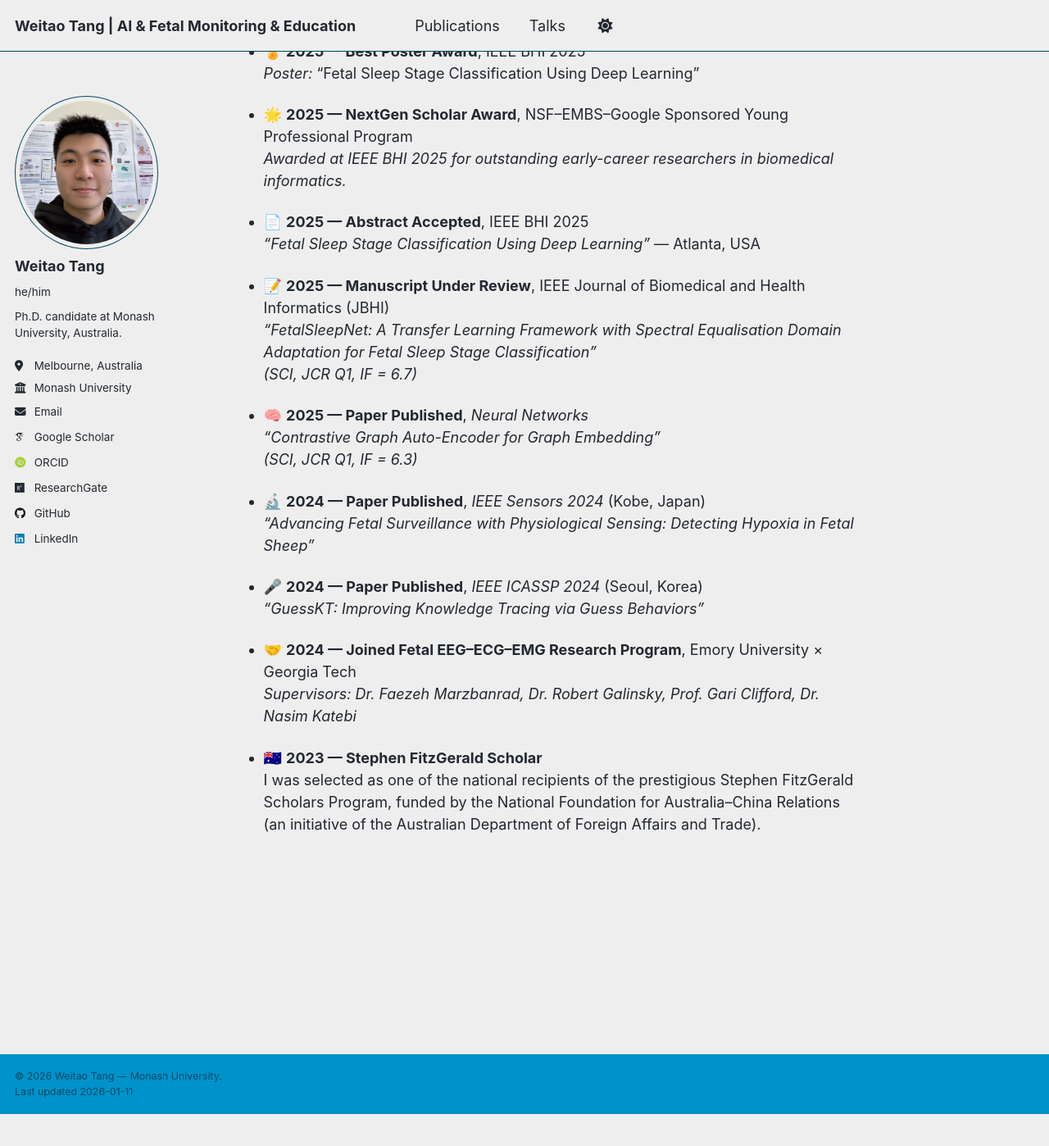
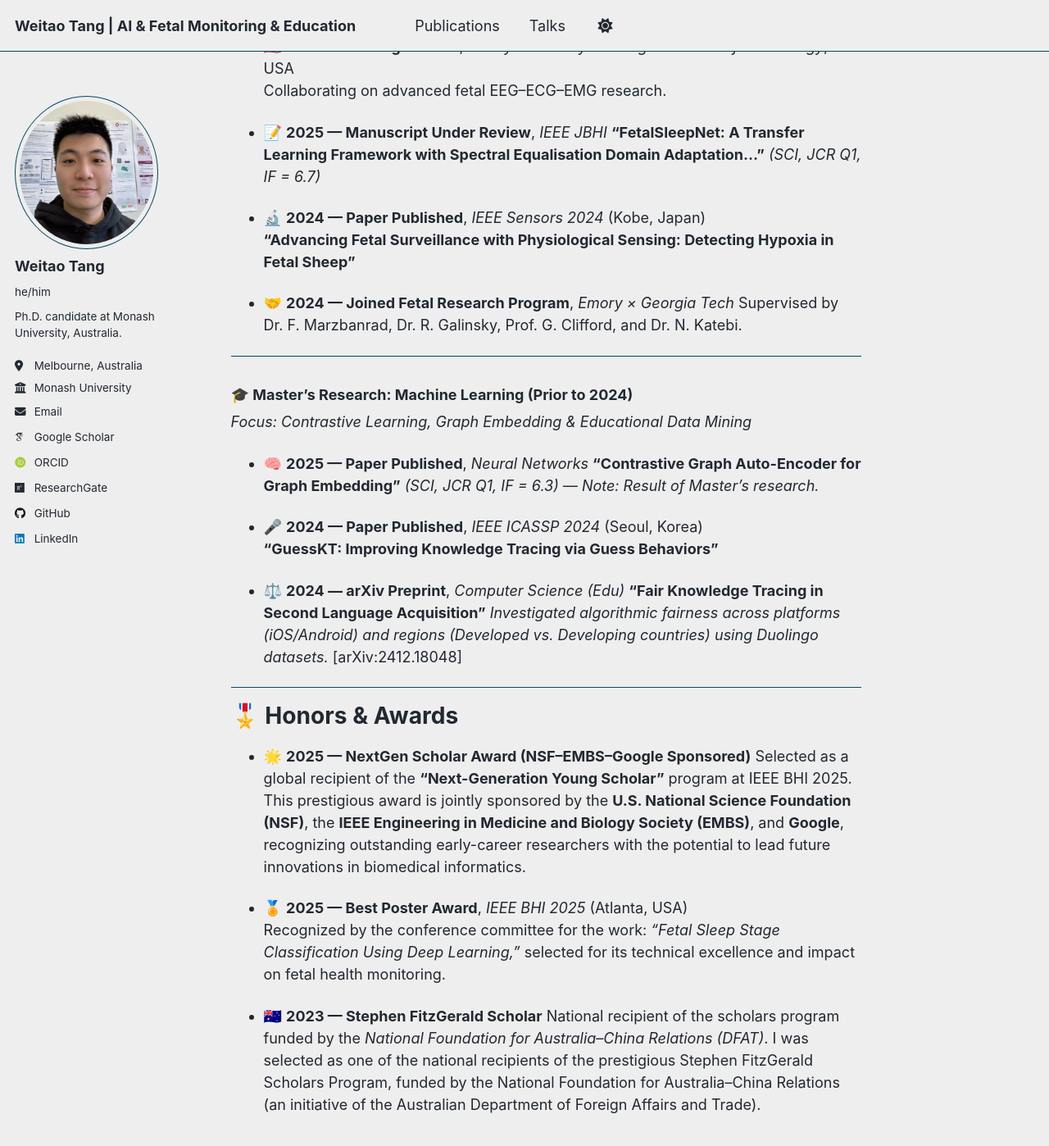
Before and after one commit to WeitaoTang-GitHub/WeitaoTang-GitHub.github.io, a Jekyll site: the page built from _pages/about.md, in a window 1280 px wide and 1400 px high, scrolled down 1617 px. Shown: the whole window at 82% size. Built offline with Jekyll 4.4.1, drawn with Linux system fonts in a browser that asks for light colours; some web fonts are replaced; before the commit the page ends 2976 px from its top, so only the background shows below that; some of the changed text lies outside the part shown.

Commit message:
Update about.md

```diff
--- a/_pages/about.md
+++ b/_pages/about.md
@@ -48,38 +48,42 @@ Together, this multidisciplinary team aims to advance AI-driven physiological mo
 
 🔥 News
 ------
+### 🎓 Ph.D. Research: Fetal Monitoring & AI (2024 – Present)
+*Focus: AI-driven Fetal Sleep Analysis, Hypoxia Detection & Physiological Sensing*
 
-- 💤 **2025 — Paper Accepted**, *Sleep*
-  *“Fetal Sleep: A Cross-Species Review of Physiology, Measurement, and Classification”*
-  *(SCI, JCR Q1, IF = 5.4, Top Sleep Medicine Journal)*
+- 💤 **2025 — Paper Accepted**, *Sleep* (Oxford University Press)
+  **“Fetal Sleep: A Cross-Species Review of Physiology, Measurement, and Classification”** *(SCI, JCR Q1, IF = 5.4, Top-tier Sleep Medicine Journal)*
 
 - 🇺🇸 **2025 — Visiting Scholar**, *Emory University* & *Georgia Institute of Technology*, USA
+  Collaborating on advanced fetal EEG–ECG–EMG research.
 
-- 🏅 **2025 — Best Poster Award**, IEEE BHI 2025
-  *Poster:* “Fetal Sleep Stage Classification Using Deep Learning”
-
-- 🌟 **2025 — NextGen Scholar Award**, NSF–EMBS–Google Sponsored Young Professional Program
-  *Awarded at IEEE BHI 2025 for outstanding early-career researchers in biomedical informatics.*
-
-- 📄 **2025 — Abstract Accepted**, IEEE BHI 2025
-  *“Fetal Sleep Stage Classification Using Deep Learning”* — Atlanta, USA
-
-- 📝 **2025 — Manuscript Under Review**, IEEE Journal of Biomedical and Health Informatics (JBHI)
-  *“FetalSleepNet: A Transfer Learning Framework with Spectral Equalisation Domain Adaptation for Fetal Sleep Stage Classification”*
-  *(SCI, JCR Q1, IF = 6.7)*
-
-- 🧠 **2025 — Paper Published**, *Neural Networks*
-  *“Contrastive Graph Auto-Encoder for Graph Embedding”*
-  *(SCI, JCR Q1, IF = 6.3)*
+- 📝 **2025 — Manuscript Under Review**, *IEEE JBHI* **“FetalSleepNet: A Transfer Learning Framework with Spectral Equalisation Domain Adaptation...”** *(SCI, JCR Q1, IF = 6.7)*
 
 - 🔬 **2024 — Paper Published**, *IEEE Sensors 2024* (Kobe, Japan)
-  *“Advancing Fetal Surveillance with Physiological Sensing: Detecting Hypoxia in Fetal Sheep”*
+  **“Advancing Fetal Surveillance with Physiological Sensing: Detecting Hypoxia in Fetal Sheep”**
+
+- 🤝 **2024 — Joined Fetal Research Program**, *Emory × Georgia Tech* Supervised by Dr. F. Marzbanrad, Dr. R. Galinsky, Prof. G. Clifford, and Dr. N. Katebi.
+
+---
+
+### 🎓 Master's Research: Machine Learning (Prior to 2024)
+*Focus: Contrastive Learning, Graph Embedding & Educational Data Mining*
+
+- 🧠 **2025 — Paper Published**, *Neural Networks* **“Contrastive Graph Auto-Encoder for Graph Embedding”** *(SCI, JCR Q1, IF = 6.3) — Note: Result of Master's research.*
 
 - 🎤 **2024 — Paper Published**, *IEEE ICASSP 2024* (Seoul, Korea)
-  *“GuessKT: Improving Knowledge Tracing via Guess Behaviors”*
+  **“GuessKT: Improving Knowledge Tracing via Guess Behaviors”**
 
-- 🤝 **2024 — Joined Fetal EEG–ECG–EMG Research Program**, Emory University × Georgia Tech
-  *Supervisors: Dr. Faezeh Marzbanrad, Dr. Robert Galinsky, Prof. Gari Clifford, Dr. Nasim Katebi*
+- ⚖️ **2024 — arXiv Preprint**, *Computer Science (Edu)* **“Fair Knowledge Tracing in Second Language Acquisition”** *Investigated algorithmic fairness across platforms (iOS/Android) and regions (Developed vs. Developing countries) using Duolingo datasets.* [arXiv:2412.18048]
 
-- 🇦🇺 **2023 — Stephen FitzGerald Scholar**
+---
+
+# 🎖️ Honors & Awards
+
+- 🌟 **2025 — NextGen Scholar Award (NSF–EMBS–Google Sponsored)** Selected as a global recipient of the **"Next-Generation Young Scholar"** program at IEEE BHI 2025. This prestigious award is jointly sponsored by the **U.S. National Science Foundation (NSF)**, the **IEEE Engineering in Medicine and Biology Society (EMBS)**, and **Google**, recognizing outstanding early-career researchers with the potential to lead future innovations in biomedical informatics.
+
+- 🏅 **2025 — Best Poster Award**, *IEEE BHI 2025* (Atlanta, USA)
+  Recognized by the conference committee for the work: *“Fetal Sleep Stage Classification Using Deep Learning,”* selected for its technical excellence and impact on fetal health monitoring.
+
+- 🇦🇺 **2023 — Stephen FitzGerald Scholar** National recipient of the scholars program funded by the *National Foundation for Australia–China Relations (DFAT)*.
   I was selected as one of the national recipients of the prestigious Stephen FitzGerald Scholars Program, funded by the National Foundation for Australia–China Relations (an initiative of the Australian Department of Foreign Affairs and Trade).
```
